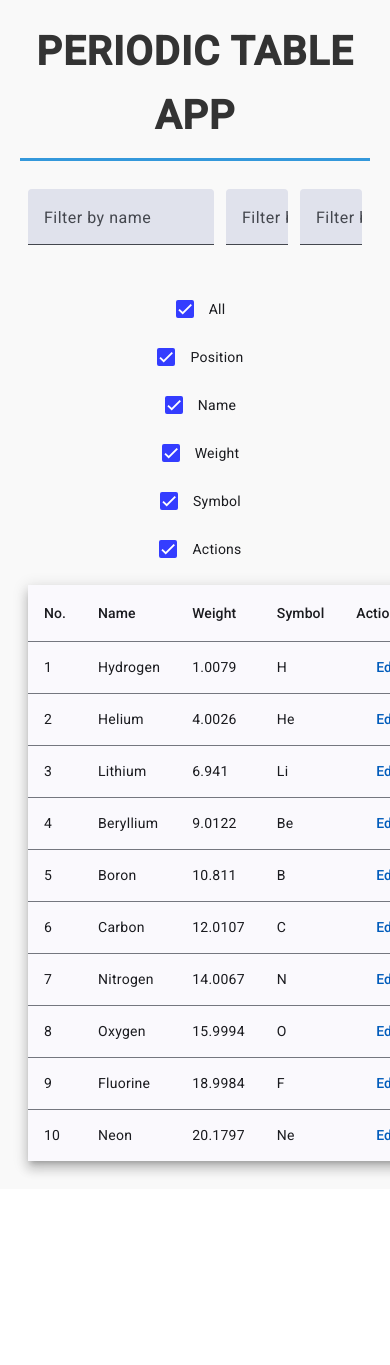
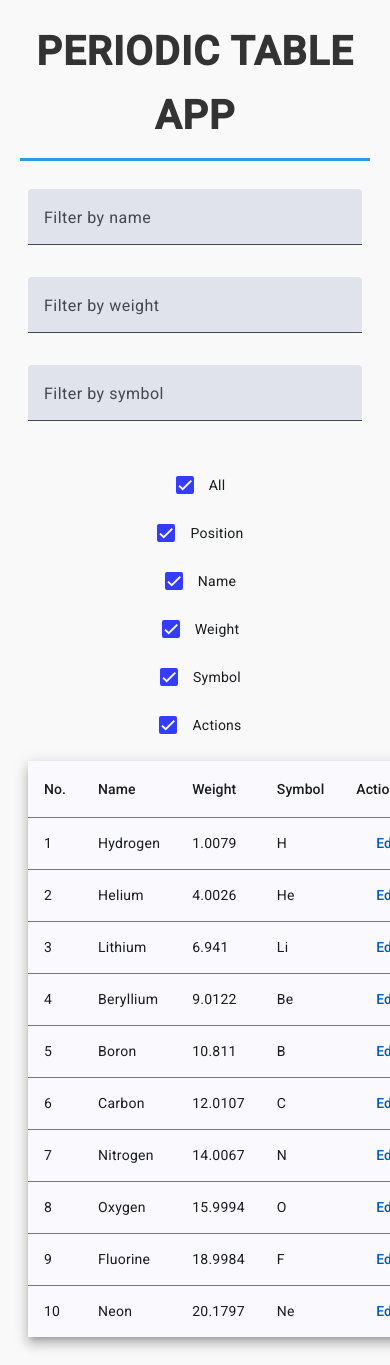
Before and after one commit to Suleymanmalikov/angular-periodic-table, an Angular app: page / in a window 390 px wide. Shown: the top 1365 px of the page. Before the commit the page ends 1189 px from the top, so only its background shows below. Built offline with nearby package versions, Linux system fonts and the light colour scheme.

Commit message:
Improved the responsive design

```diff
--- a/src/app/components/periodic-table/periodic-table.component.css
+++ b/src/app/components/periodic-table/periodic-table.component.css
@@ -6,7 +6,7 @@
 
 form {
   display: grid;
-  grid-template-columns: 3fr 1fr 1fr;
+  grid-template-columns: 1fr 1fr 1fr;
   gap: 16px;
   margin-bottom: 24px;
 }
@@ -25,23 +25,10 @@ mat-form-field {
 .column-toggle mat-checkbox {
   font-size: 14px;
 }
-/* .table-container {
-  position: relative;
-  opacity: 0;
-  transition: opacity 0.5s ease-in-out;
-} */
+
 table {
   width: 100%;
   border-collapse: collapse;
-  animation: opac 0.4s ease-in-out;
-}
-@keyframes opac {
-  0% {
-    opacity: 0;
-  }
-  100% {
-    opacity: 1;
-  }
 }
 
 th.mat-header-cell,
@@ -75,6 +62,7 @@ button.mat-button:hover {
   }
 
   form {
+    grid-template-columns: 1fr;
     gap: 12px;
   }
 
@@ -83,7 +71,7 @@ button.mat-button:hover {
   }
 
   table {
-    font-size: 12px;
+    font-size: 14px;
   }
 
   th.mat-header-cell,
@@ -97,7 +85,6 @@ button.mat-button:hover {
   justify-content: center;
   align-items: center;
   height: 50vh;
-  transition: opacity 0.5s ease-in-out;
 }
 
 .loader {
```
